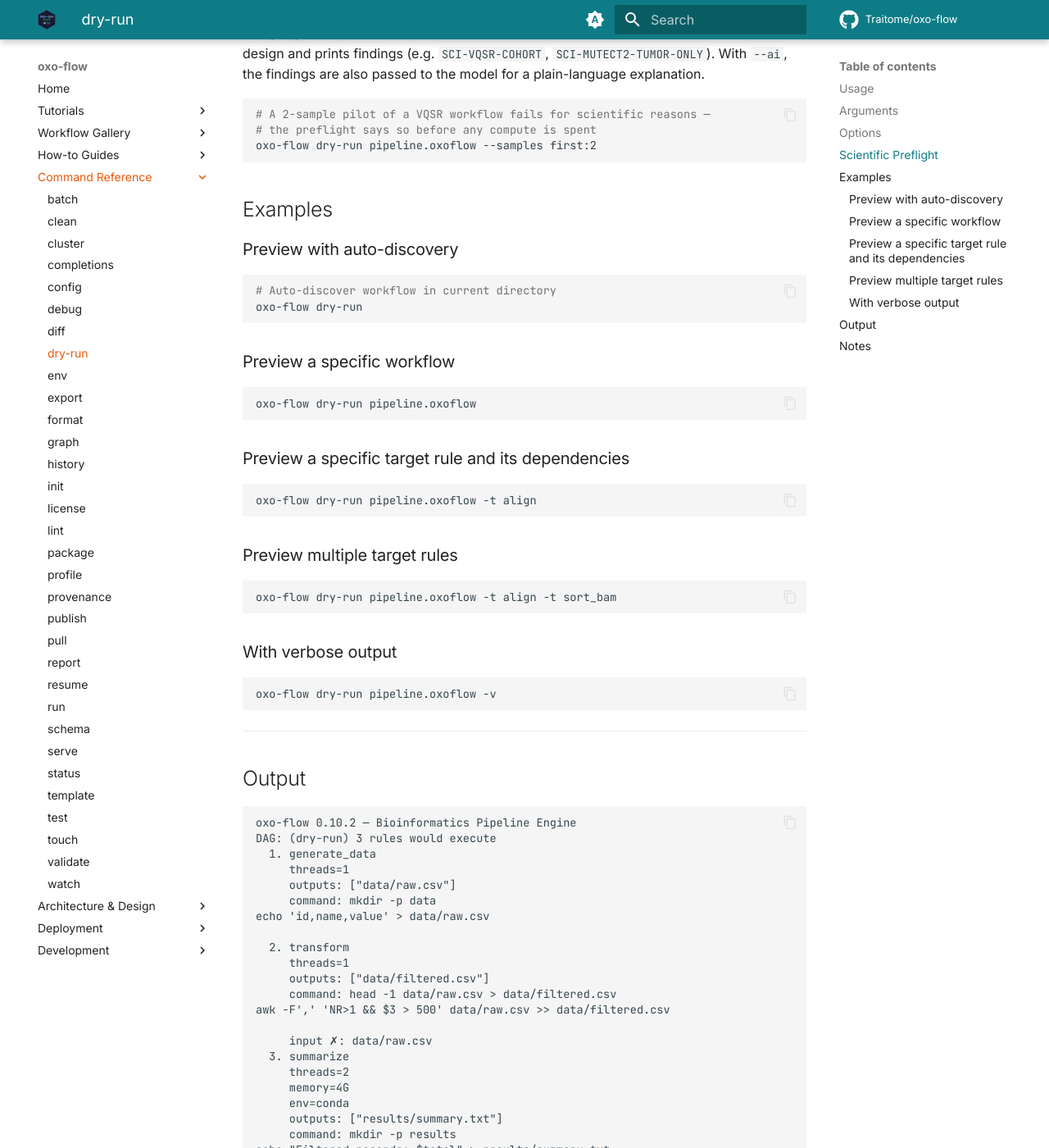
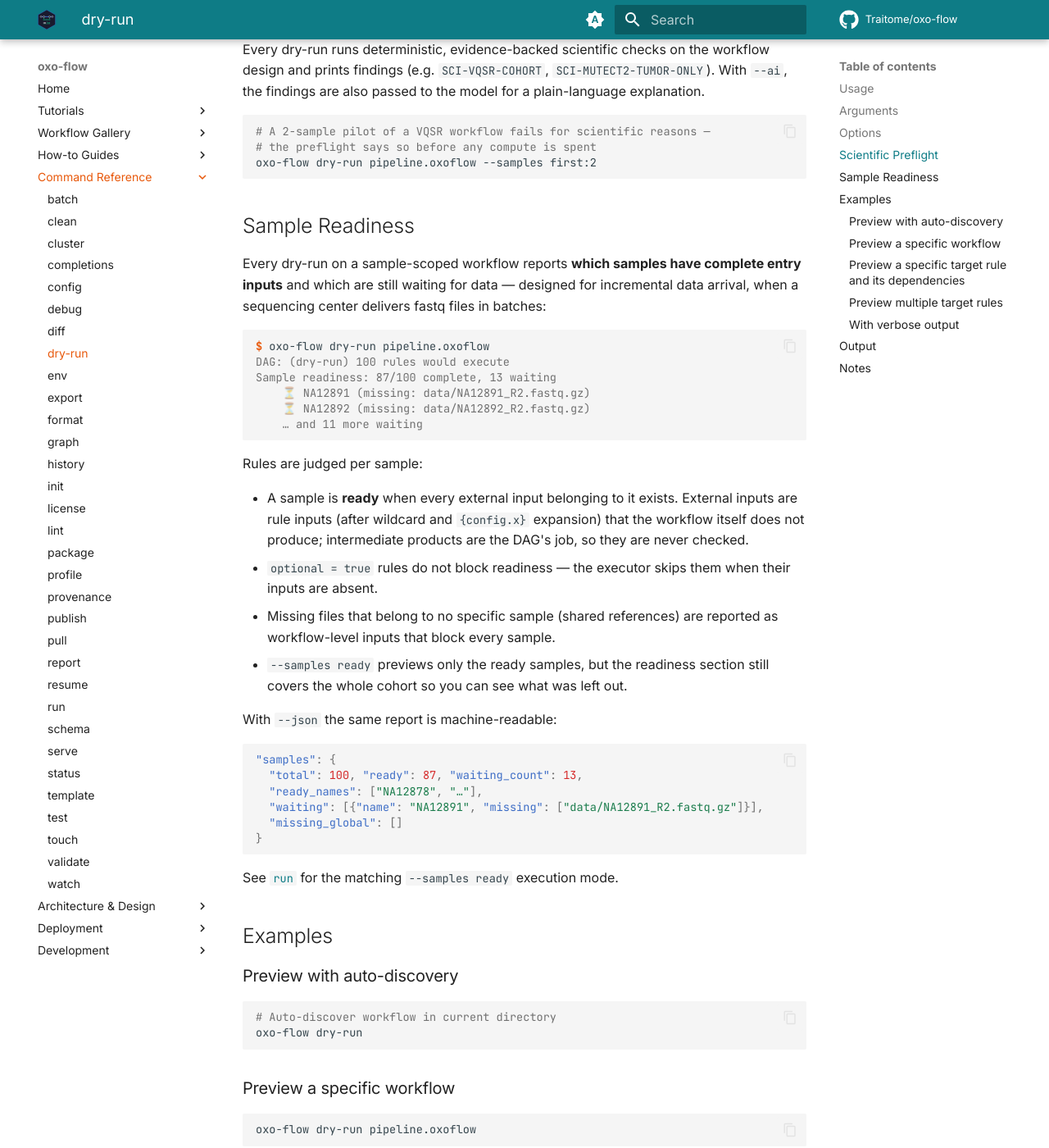
Before and after one commit to Traitome/oxo-flow, an MkDocs documentation site: the page built from docs/guide/src/commands/dry-run.md, in a window 1280 px wide and 1400 px high, scrolled down 1211 px. Shown: the whole window at 82% size. Built offline with MkDocs 1.6.1 and Material for MkDocs 9.7.7, drawn with Linux system fonts in a browser that asks for light colours; comment, search, counter and statistics services are not loaded; some of the changed text lies outside the part shown.

Commit message:
docs: sync #63 readiness + --samples ready into run/dry-run/test/cohort how-to

````diff
--- a/docs/guide/src/commands/dry-run.md
+++ b/docs/guide/src/commands/dry-run.md
@@ -25,7 +25,7 @@
 | Option | Short | Description |
 |---|---|---|
 | `--target` | `-t` | Run only specific target rules and their dependencies (repeatable, prefix matching) |
-| `--samples <LIST>` | — | Preview only a subset of samples: `first:N` (pilot) or explicit names (repeatable, comma-separated) |
+| `--samples <LIST>` | — | Preview only a subset of samples: `first:N` (pilot), explicit names, or `ready` (samples whose entry inputs are complete; repeatable, comma-separated) |
 | `--ai` | — | Enable AI-powered analysis of the workflow |
 | `--ai-max-retries <N>` | — | Maximum AI analysis rounds (overrides `[ai]` config) |
 | `--verbose` | `-v` | Enable debug-level logging |
@@ -44,6 +44,49 @@
 # the preflight says so before any compute is spent
 oxo-flow dry-run pipeline.oxoflow --samples first:2
 ```
+
+## Sample Readiness
+
+Every dry-run on a sample-scoped workflow reports **which samples have
+complete entry inputs** and which are still waiting for data — designed for
+incremental data arrival, when a sequencing center delivers fastq files in
+batches:
+
+```console
+$ oxo-flow dry-run pipeline.oxoflow
+DAG: (dry-run) 100 rules would execute
+Sample readiness: 87/100 complete, 13 waiting
+    ⏳ NA12891 (missing: data/NA12891_R2.fastq.gz)
+    ⏳ NA12892 (missing: data/NA12892_R2.fastq.gz)
+    … and 11 more waiting
+```
+
+Rules are judged per sample:
+
+- A sample is **ready** when every external input belonging to it exists.
+  External inputs are rule inputs (after wildcard and `{config.x}`
+  expansion) that the workflow itself does not produce; intermediate
+  products are the DAG's job, so they are never checked.
+- `optional = true` rules do not block readiness — the executor skips them
+  when their inputs are absent.
+- Missing files that belong to no specific sample (shared references) are
+  reported as workflow-level inputs that block every sample.
+- `--samples ready` previews only the ready samples, but the readiness
+  section still covers the whole cohort so you can see what was left out.
+
+With `--json` the same report is machine-readable:
+
+```json
+"samples": {
+  "total": 100, "ready": 87, "waiting_count": 13,
+  "ready_names": ["NA12878", "…"],
+  "waiting": [{"name": "NA12891", "missing": ["data/NA12891_R2.fastq.gz"]}],
+  "missing_global": []
+}
+```
+
+See [`run`](run.md#incremental-data-arrival-samples-ready) for the matching
+`--samples ready` execution mode.
 
 ## Examples
 
````
Also changed, not shown: docs/guide/src/commands/run.md (+42 -1 lines), docs/guide/src/commands/test.md (+1 -1 lines), docs/guide/src/how-to/cohort-sample-groups.md (+6 -0 lines).
